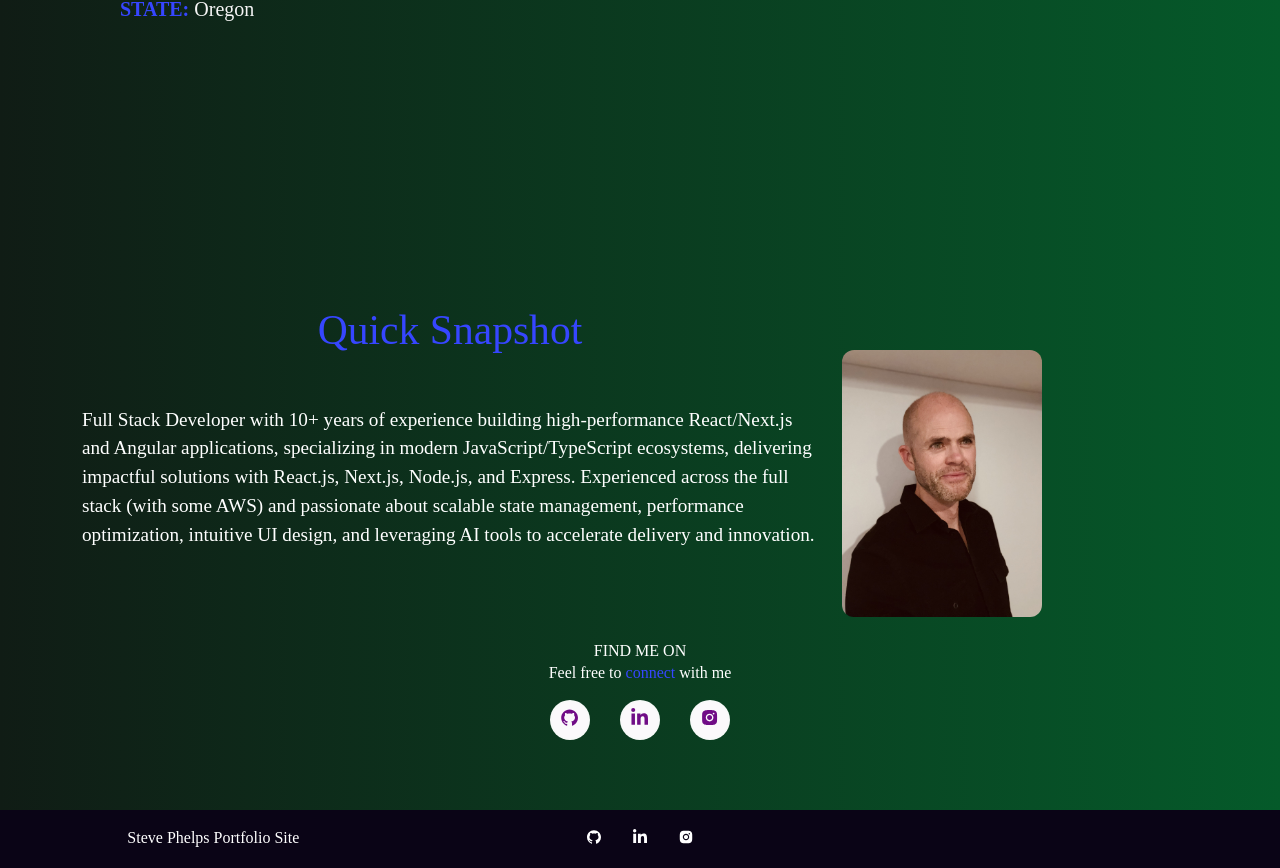
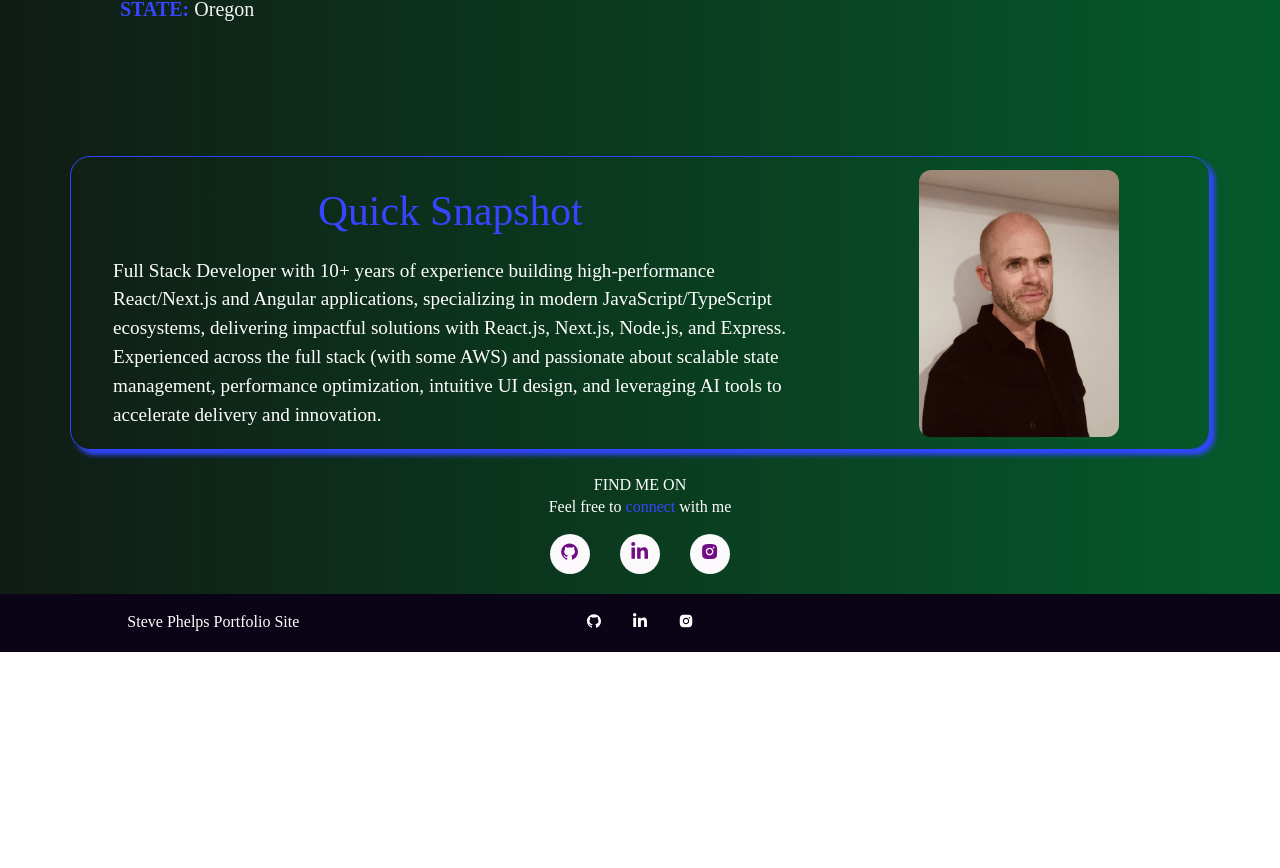
Before and after one commit to 79sphelps/steve-phelps, a React (Create React App) app: page / in a window 1280 px wide. Shown: the part 1076-1944 px from the top of the page. After the commit the page ends 1728 px from the top, so only its background shows below. Built offline with nearby package versions, Linux system fonts and the light colour scheme.

Commit message:
Updating home page about me snapshot

```diff
--- a/src/components/Home/Home2.js
+++ b/src/components/Home/Home2.js
@@ -14,7 +14,7 @@ function Home2() {
   return (
     <Container fluid className="home-about-section" id="about">
       <Container>
-        <Row>
+        <Row style={{ border: '1px solid #3146ff', borderRadius: '20px', boxShadow: '5px 5px 5px #3146ff' }}>
           <Col md={8} className="home-about-description">
             <h1 style={{ fontSize: "2.6em" }}>
               <span className="purple">Quick Snapshot</span>
--- a/src/style.css
+++ b/src/style.css
@@ -364,7 +364,10 @@ button:focus {
 
 .myAvtar {
   justify-content: center !important;
-  padding-top: 9em !important;
+  /* padding-top: 9em !important; */
+
+  display: flex;
+  align-items: center;
 }
 
 @media (max-width: 767px) {
@@ -375,22 +378,33 @@ button:focus {
 }
 
 .home-about-section {
-  position: relative;
-  padding-bottom: 70px !important;
-  padding-top: 70px !important;
+  /* position: relative; */
+  /* padding-bottom: 70px !important; */
+  padding-bottom: 20px !important;
+  /* padding-top: 70px !important; */
+  padding-top: 20px !important;
+
+  display: flex;
+  flex-direction: row;
+  justify-content: center;
+  align-items: center;
 }
 
 .home-about-description {
   color: white !important;
-  padding-top: 100px !important;
+  /* padding-top: 100px !important; */
+  padding-top: 30px !important;
   padding-bottom: 20px !important;
   text-align: center;
 }
 
 .home-about-body {
-  padding-top: 50px;
+  /* padding-top: 50px; */
+  padding-top: 20px;
   font-size: 1.2em !important;
   text-align: left;
+
+  padding-left: 30px;
 }
 
 .home-about-social {
```
